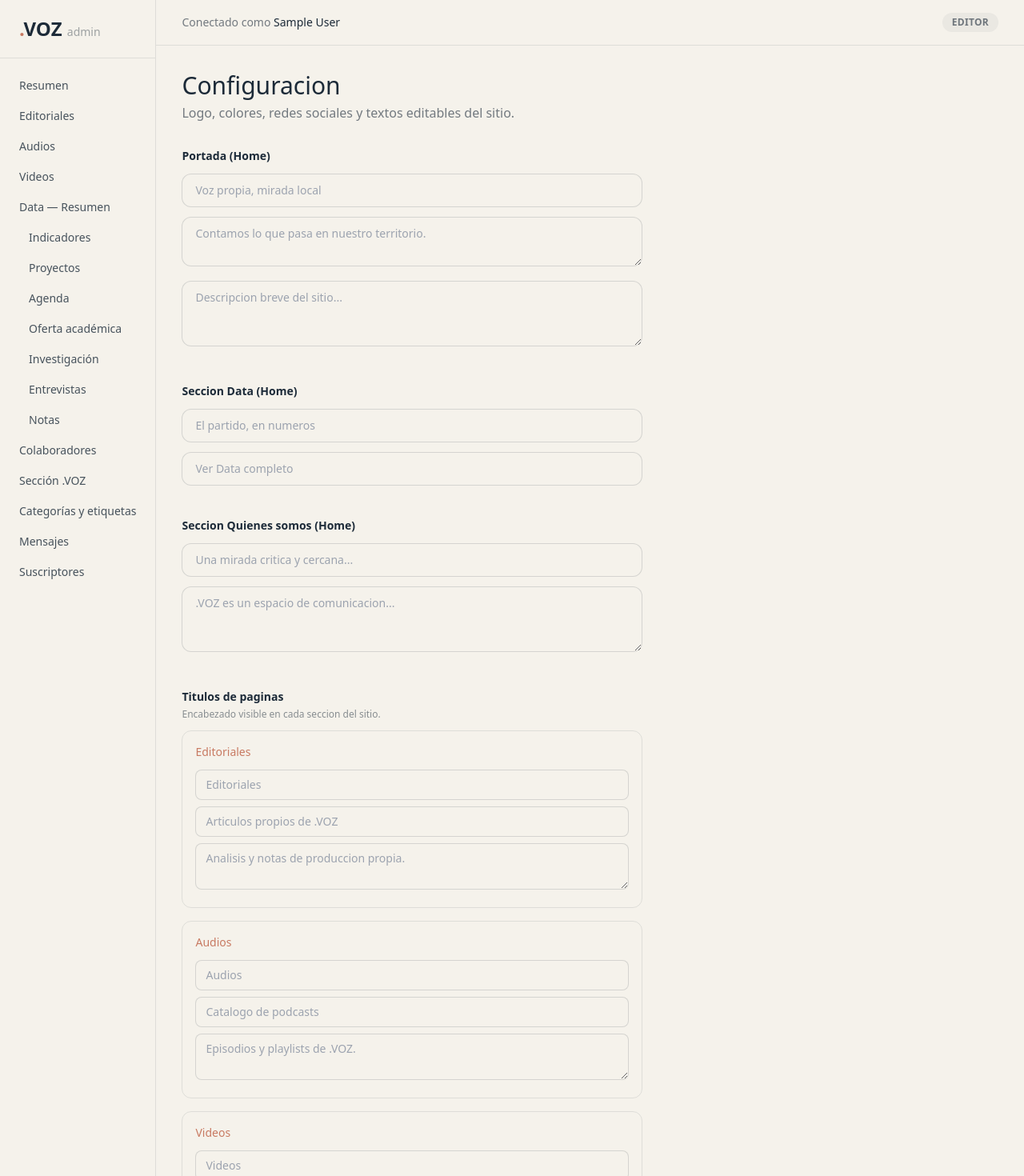
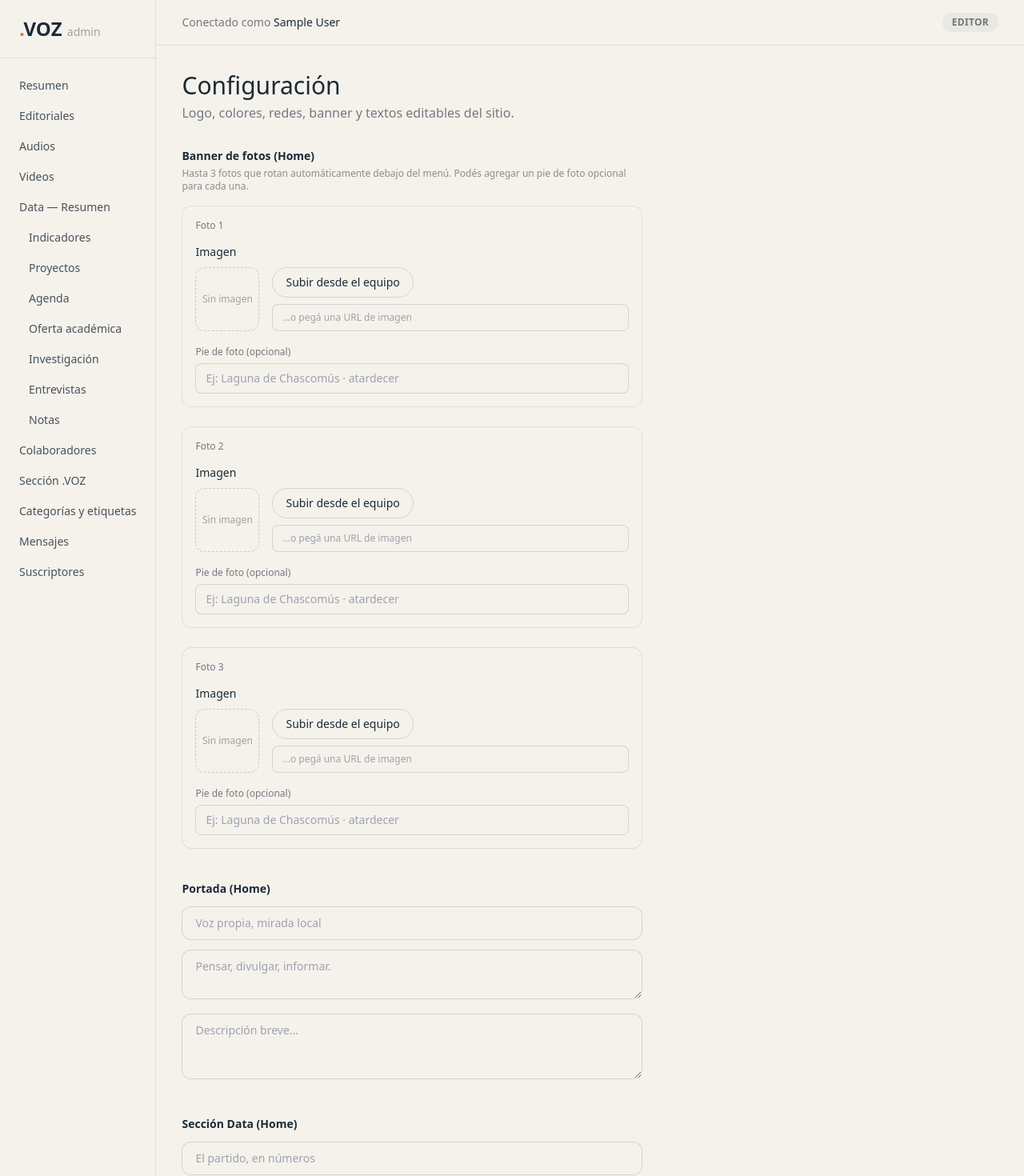
Before and after one commit to pepeyezza/puntovoz, a Next.js app: page /admin/configuracion in a window 1280 px wide. Shown: the top 1470 px of the page at 80% size. Built offline with nearby package versions, Linux system fonts and the light colour scheme; no server answers; the database is empty; sample sign-in values are in the browser's storage.

Commit message:
banner carousel home

```diff
--- a/src/app/admin/(dashboard)/configuracion/page.tsx
+++ b/src/app/admin/(dashboard)/configuracion/page.tsx
@@ -5,23 +5,23 @@ import { updateSiteConfig } from "@/lib/actions/config";
 import ImageUploadField from "@/components/admin/ImageUploadField";
 
 const PAGINAS_SITIO = [
-  { key: "editoriales", label: "Editoriales", placeholders: { eyebrow: "Editoriales", title: "Articulos propios de .VOZ", description: "Analisis y notas de produccion propia." } },
-  { key: "audios", label: "Audios", placeholders: { eyebrow: "Audios", title: "Catalogo de podcasts", description: "Episodios y playlists de .VOZ." } },
-  { key: "videos", label: "Videos", placeholders: { eyebrow: "Videos", title: "Videos de .VOZ", description: "Contenido audiovisual del canal de YouTube." } },
-  { key: "colaboradores", label: "Colaboradores", placeholders: { eyebrow: "Colaboradores", title: "Voces invitadas", description: "Personas de distintos sectores." } },
-  { key: "sobreNosotros", label: "Seccion .VOZ", placeholders: { eyebrow: "Sobre .VOZ", title: ".VOZ", description: "Una mirada critica y cercana." } },
-  { key: "contacto", label: "Contacto", placeholders: { eyebrow: "Contacto", title: "Hablemos", description: "Propuestas, consultas o ideas." } },
+  { key: "editoriales", label: "Editoriales", placeholders: { eyebrow: "Editoriales", title: "Artículos propios de .VOZ", description: "" } },
+  { key: "audios", label: "Audios", placeholders: { eyebrow: "Audios", title: "Catálogo de podcasts", description: "" } },
+  { key: "videos", label: "Videos", placeholders: { eyebrow: "Videos", title: "Videos de .VOZ", description: "" } },
+  { key: "colaboradores", label: "Colaboradores", placeholders: { eyebrow: "Colaboradores", title: "Voces invitadas", description: "" } },
+  { key: "sobreNosotros", label: "Sección .VOZ", placeholders: { eyebrow: "Sobre .VOZ", title: ".VOZ", description: "" } },
+  { key: "contacto", label: "Contacto", placeholders: { eyebrow: "Contacto", title: "Hablemos", description: "" } },
 ];
 
 const PAGINAS_DATA = [
-  { key: "observatorio", label: "Resumen de Data", placeholders: { eyebrow: "Data", title: "Observatorio de Chascomus", description: "Un espacio de seguimiento del desarrollo local." } },
-  { key: "dataIndicadores", label: "Indicadores", placeholders: { eyebrow: "Data", title: "Indicadores", description: "Principales metricas de desarrollo del partido." } },
-  { key: "dataProyectos", label: "Proyectos", placeholders: { eyebrow: "Data", title: "Proyectos de desarrollo local", description: "Iniciativas publicas, privadas y mixtas del partido." } },
-  { key: "dataAgenda", label: "Agenda cultural", placeholders: { eyebrow: "Data", title: "Agenda cultural", description: "Proximas actividades y encuentros comunitarios." } },
-  { key: "dataOfertaAcademica", label: "Oferta academica", placeholders: { eyebrow: "Data", title: "Oferta academica", description: "Instituciones educativas en Chascomus." } },
-  { key: "dataInvestigacion", label: "Investigacion cientifica", placeholders: { eyebrow: "Data", title: "Investigacion cientifica", description: "Instituciones de investigacion en Chascomus." } },
-  { key: "dataEntrevistas", label: "Entrevistas", placeholders: { eyebrow: "Data", title: "Entrevistas", description: "Voces de quienes construyen el desarrollo local." } },
-  { key: "dataNotas", label: "Notas del Observatorio", placeholders: { eyebrow: "Data", title: "Notas sobre desarrollo local", description: "Analisis propios que cruzan datos y contexto." } },
+  { key: "observatorio", label: "Resumen Data" },
+  { key: "dataIndicadores", label: "Indicadores" },
+  { key: "dataProyectos", label: "Proyectos" },
+  { key: "dataAgenda", label: "Agenda cultural" },
+  { key: "dataOfertaAcademica", label: "Oferta académica" },
+  { key: "dataInvestigacion", label: "Investigación científica" },
+  { key: "dataEntrevistas", label: "Entrevistas" },
+  { key: "dataNotas", label: "Notas" },
 ];
 
 async function getConfig() {
@@ -34,46 +34,73 @@ export default async function AdminConfiguracionPage() {
   const colors = (config?.colors as any) ?? {};
   const socials = (config?.socials as any) ?? {};
   const pageHeaders = (config?.pageHeaders as any) ?? {};
+  const bannerImages = ((config as any)?.bannerImages as { url: string; caption: string }[]) ?? [];
 
   return (
     <div>
-      <h1 className="font-display text-3xl">Configuracion</h1>
-      <p className="mt-1 text-principal/60">Logo, colores, redes sociales y textos editables del sitio.</p>
+      <h1 className="font-display text-3xl">Configuración</h1>
+      <p className="mt-1 text-principal/60">Logo, colores, redes, banner y textos editables del sitio.</p>
 
       <form action={updateSiteConfig} className="mt-8 max-w-xl space-y-10">
 
-        {/* Portada Home */}
+        {/* BANNER DE FOTOS */}
+        <div>
+          <p className="text-sm font-semibold">Banner de fotos (Home)</p>
+          <p className="mt-1 text-xs text-principal/50">Hasta 3 fotos que rotan automáticamente debajo del menú. Podés agregar un pie de foto opcional para cada una.</p>
+          <div className="mt-4 space-y-6">
+            {[1, 2, 3].map((i) => {
+              const img = bannerImages[i - 1];
+              return (
+                <div key={i} className="rounded-xl border border-principal/10 p-4">
+                  <p className="mb-3 text-xs font-medium text-principal/60">Foto {i}</p>
+                  <ImageUploadField name={`banner_${i}_url`} defaultValue={img?.url ?? ""} label="Imagen" />
+                  <div className="mt-3">
+                    <label className="text-xs font-medium text-principal/60">Pie de foto (opcional)</label>
+                    <input
+                      name={`banner_${i}_caption`}
+                      type="text"
+                      defaultValue={img?.caption ?? ""}
+                      placeholder="Ej: Laguna de Chascomús · atardecer"
+                      className="mt-1 w-full rounded-lg border border-principal/15 bg-secundario px-3 py-2 text-sm outline-none focus-visible:border-acento"
+                    />
+                  </div>
+                </div>
+              );
+            })}
+          </div>
+        </div>
+
+        {/* PORTADA HOME */}
         <div>
           <p className="text-sm font-semibold">Portada (Home)</p>
           <div className="mt-3 space-y-3">
             <input name="heroEyebrow" type="text" defaultValue={(config as any)?.heroEyebrow ?? ""} placeholder="Voz propia, mirada local" className="w-full rounded-xl border border-principal/15 bg-secundario px-4 py-2.5 text-sm outline-none focus-visible:border-acento" />
-            <textarea name="heroTitle" rows={2} defaultValue={(config as any)?.heroTitle ?? ""} placeholder="Contamos lo que pasa en nuestro territorio." className="w-full rounded-xl border border-principal/15 bg-secundario px-4 py-2.5 text-sm outline-none focus-visible:border-acento" />
-            <textarea name="heroDescription" rows={3} defaultValue={(config as any)?.heroDescription ?? ""} placeholder="Descripcion breve del sitio..." className="w-full rounded-xl border border-principal/15 bg-secundario px-4 py-2.5 text-sm outline-none focus-visible:border-acento" />
+            <textarea name="heroTitle" rows={2} defaultValue={(config as any)?.heroTitle ?? ""} placeholder="Pensar, divulgar, informar." className="w-full rounded-xl border border-principal/15 bg-secundario px-4 py-2.5 text-sm outline-none focus-visible:border-acento" />
+            <textarea name="heroDescription" rows={3} defaultValue={(config as any)?.heroDescription ?? ""} placeholder="Descripción breve..." className="w-full rounded-xl border border-principal/15 bg-secundario px-4 py-2.5 text-sm outline-none focus-visible:border-acento" />
           </div>
         </div>
 
-        {/* Seccion Data en el Home */}
+        {/* SECCIÓN DATA EN EL HOME */}
         <div>
-          <p className="text-sm font-semibold">Seccion Data (Home)</p>
+          <p className="text-sm font-semibold">Sección Data (Home)</p>
           <div className="mt-3 space-y-3">
-            <input name="homeDataTitle" type="text" defaultValue={(config as any)?.homeDataTitle ?? ""} placeholder="El partido, en numeros" className="w-full rounded-xl border border-principal/15 bg-secundario px-4 py-2.5 text-sm outline-none focus-visible:border-acento" />
-            <input name="homeDataSubtitle" type="text" defaultValue={(config as any)?.homeDataSubtitle ?? ""} placeholder="Ver Data completo" className="w-full rounded-xl border border-principal/15 bg-secundario px-4 py-2.5 text-sm outline-none focus-visible:border-acento" />
+            <input name="homeDataTitle" type="text" defaultValue={(config as any)?.homeDataTitle ?? ""} placeholder="El partido, en números" className="w-full rounded-xl border border-principal/15 bg-secundario px-4 py-2.5 text-sm outline-none focus-visible:border-acento" />
+            <input name="homeDataSubtitle" type="text" defaultValue={(config as any)?.homeDataSubtitle ?? ""} placeholder="Ver Data completo →" className="w-full rounded-xl border border-principal/15 bg-secundario px-4 py-2.5 text-sm outline-none focus-visible:border-acento" />
           </div>
         </div>
 
-        {/* Seccion Quienes somos en el Home */}
+        {/* SECCIÓN QUIÉNES SOMOS */}
         <div>
-          <p className="text-sm font-semibold">Seccion Quienes somos (Home)</p>
+          <p className="text-sm font-semibold">Sección Quiénes somos (Home)</p>
           <div className="mt-3 space-y-3">
-            <input name="homeNosotrosTitle" type="text" defaultValue={(config as any)?.homeNosotrosTitle ?? ""} placeholder="Una mirada critica y cercana..." className="w-full rounded-xl border border-principal/15 bg-secundario px-4 py-2.5 text-sm outline-none focus-visible:border-acento" />
-            <textarea name="homeNosotrosText" rows={3} defaultValue={(config as any)?.homeNosotrosText ?? ""} placeholder=".VOZ es un espacio de comunicacion..." className="w-full rounded-xl border border-principal/15 bg-secundario px-4 py-2.5 text-sm outline-none focus-visible:border-acento" />
+            <input name="homeNosotrosTitle" type="text" defaultValue={(config as any)?.homeNosotrosTitle ?? ""} placeholder="Una mirada crítica y cercana..." className="w-full rounded-xl border border-principal/15 bg-secundario px-4 py-2.5 text-sm outline-none focus-visible:border-acento" />
+            <textarea name="homeNosotrosText" rows={3} defaultValue={(config as any)?.homeNosotrosText ?? ""} placeholder=".VOZ es un espacio de comunicación..." className="w-full rounded-xl border border-principal/15 bg-secundario px-4 py-2.5 text-sm outline-none focus-visible:border-acento" />
           </div>
         </div>
 
-        {/* Titulos de paginas del sitio */}
+        {/* TÍTULOS DE PÁGINAS */}
         <div>
-          <p className="text-sm font-semibold">Titulos de paginas</p>
-          <p className="mt-1 text-xs text-principal/50">Encabezado visible en cada seccion del sitio.</p>
+          <p className="text-sm font-semibold">Títulos de páginas</p>
           <div className="mt-3 space-y-4">
             {PAGINAS_SITIO.map((p) => (
               <div key={p.key} className="rounded-xl border border-principal/10 p-4">
@@ -81,35 +108,34 @@ export default async function AdminConfiguracionPage() {
                 <div className="mt-3 space-y-2">
                   <input name={`page_${p.key}_eyebrow`} type="text" defaultValue={pageHeaders[p.key]?.eyebrow ?? ""} placeholder={p.placeholders.eyebrow} className="w-full rounded-lg border border-principal/15 bg-secundario px-3 py-2 text-sm outline-none focus-visible:border-acento" />
                   <input name={`page_${p.key}_title`} type="text" defaultValue={pageHeaders[p.key]?.title ?? ""} placeholder={p.placeholders.title} className="w-full rounded-lg border border-principal/15 bg-secundario px-3 py-2 text-sm outline-none focus-visible:border-acento" />
-                  <textarea name={`page_${p.key}_description`} rows={2} defaultValue={pageHeaders[p.key]?.description ?? ""} placeholder={p.placeholders.description} className="w-full rounded-lg border border-principal/15 bg-secundario px-3 py-2 text-sm outline-none focus-visible:border-acento" />
+                  <textarea name={`page_${p.key}_description`} rows={2} defaultValue={pageHeaders[p.key]?.description ?? ""} placeholder="Descripción..." className="w-full rounded-lg border border-principal/15 bg-secundario px-3 py-2 text-sm outline-none focus-visible:border-acento" />
                 </div>
               </div>
             ))}
           </div>
         </div>
 
-        {/* Titulos de subsecciones de Data */}
+        {/* TÍTULOS DE DATA */}
         <div>
-          <p className="text-sm font-semibold">Titulos de subsecciones de Data</p>
-          <p className="mt-1 text-xs text-principal/50">Encabezado visible en cada subseccion dentro de Data.</p>
+          <p className="text-sm font-semibold">Títulos de subsecciones de Data</p>
           <div className="mt-3 space-y-4">
             {PAGINAS_DATA.map((p) => (
               <div key={p.key} className="rounded-xl border border-principal/10 p-4">
                 <p className="text-sm font-medium" style={{ color: "#2d6a4f" }}>{p.label}</p>
                 <div className="mt-3 space-y-2">
-                  <input name={`page_${p.key}_eyebrow`} type="text" defaultValue={pageHeaders[p.key]?.eyebrow ?? ""} placeholder={p.placeholders.eyebrow} className="w-full rounded-lg border border-principal/15 bg-secundario px-3 py-2 text-sm outline-none focus-visible:border-acento" />
-                  <input name={`page_${p.key}_title`} type="text" defaultValue={pageHeaders[p.key]?.title ?? ""} placeholder={p.placeholders.title} className="w-full rounded-lg border border-principal/15 bg-secundario px-3 py-2 text-sm outline-none focus-visible:border-acento" />
-                  <textarea name={`page_${p.key}_description`} rows={2} defaultValue={pageHeaders[p.key]?.description ?? ""} placeholder={p.placeholders.description} className="w-full rounded-lg border border-principal/15 bg-secundario px-3 py-2 text-sm outline-none focus-visible:border-acento" />
+                  <input name={`page_${p.key}_eyebrow`} type="text" defaultValue={pageHeaders[p.key]?.eyebrow ?? ""} placeholder="Eyebrow" className="w-full rounded-lg border border-principal/15 bg-secundario px-3 py-2 text-sm outline-none focus-visible:border-acento" />
+                  <input name={`page_${p.key}_title`} type="text" defaultValue={pageHeaders[p.key]?.title ?? ""} placeholder="Título" className="w-full rounded-lg border border-principal/15 bg-secundario px-3 py-2 text-sm outline-none focus-visible:border-acento" />
+                  <textarea name={`page_${p.key}_description`} rows={2} defaultValue={pageHeaders[p.key]?.description ?? ""} placeholder="Descripción..." className="w-full rounded-lg border border-principal/15 bg-secundario px-3 py-2 text-sm outline-none focus-visible:border-acento" />
                 </div>
               </div>
             ))}
           </div>
         </div>
 
-        {/* Logo */}
+        {/* LOGO */}
         <ImageUploadField name="logoUrl" defaultValue={(config as any)?.logoUrl ?? ""} label="Logo" />
 
-        {/* Paleta de colores */}
+        {/* PALETA */}
         <div>
           <p className="text-sm font-semibold">Paleta de colores</p>
           <div className="mt-3 grid grid-cols-2 gap-4 sm:grid-cols-4">
@@ -127,10 +153,9 @@ export default async function AdminConfiguracionPage() {
           </div>
         </div>
 
-        {/* Redes sociales */}
+        {/* REDES */}
         <div>
           <p className="text-sm font-semibold">Redes sociales</p>
-          <p className="mt-1 text-xs text-principal/50">Pega la URL completa incluyendo https://</p>
           <div className="mt-3 space-y-3">
             <div>
               <label className="text-xs text-principal/60">Instagram</label>
@@ -144,7 +169,7 @@ export default async function AdminConfiguracionPage() {
         </div>
 
         <button type="submit" className="rounded-full bg-principal px-6 py-3 text-sm font-semibold text-secundario hover:-translate-y-0.5">
-          Guardar configuracion
+          Guardar configuración
         </button>
       </form>
     </div>
--- a/src/app/page.tsx
+++ b/src/app/page.tsx
@@ -2,6 +2,7 @@ export const dynamic = "force-dynamic";
 
 import Link from "next/link";
 import Hero from "@/components/layout/Hero";
+import BannerCarousel from "@/components/layout/BannerCarousel";
 import ArticleCard from "@/components/editorial/ArticleCard";
 import AudioCard from "@/components/audio/AudioCard";
 import ObservatorioPreview from "@/components/observatorio/ObservatorioPreview";
@@ -21,9 +22,10 @@ async function getConfig() {
       dataSubtitle: (config as any)?.homeDataSubtitle || "Ver Data completo →",
       nosotrosTitle: (config as any)?.homeNosotrosTitle || "Una mirada crítica y cercana sobre lo que construye nuestra región.",
       nosotrosText: (config as any)?.homeNosotrosText || ".VOZ es un espacio de comunicación, divulgación y opinión que pone en agenda el desarrollo local.",
+      bannerImages: ((config as any)?.bannerImages as { url: string; caption: string }[]) ?? [],
     };
   } catch {
-    return { dataTitle: "El partido, en números", dataSubtitle: "Ver Data completo →", nosotrosTitle: "Una mirada crítica y cercana.", nosotrosText: ".VOZ es un espacio de comunicación." };
+    return { dataTitle: "El partido, en números", dataSubtitle: "Ver Data completo →", nosotrosTitle: "Una mirada crítica y cercana.", nosotrosText: ".VOZ es un espacio de comunicación.", bannerImages: [] };
   }
 }
 
@@ -50,8 +52,14 @@ export default async function HomePage() {
 
   return (
     <>
+      {/* Banner de fotos — entre el nav y el hero */}
+      {config.bannerImages.length > 0 && (
+        <BannerCarousel images={config.bannerImages} />
+      )}
+
       <Hero eyebrow={config.eyebrow} title={config.title} description={config.description} />
 
+      {/* Últimos editoriales */}
       <section className="mx-auto max-w-editorial px-5 py-16 lg:px-8">
         <div className="flex items-end justify-between">
           <div>
@@ -69,6 +77,7 @@ export default async function HomePage() {
         </div>
       </section>
 
+      {/* Explorá por tema */}
       <section className="border-y border-principal/10 bg-principal/[0.03] py-12">
         <div className="mx-auto max-w-editorial px-5 lg:px-8">
           <p className="eyebrow text-acento">Explorá por tema</p>
@@ -82,6 +91,7 @@ export default async function HomePage() {
         </div>
       </section>
 
+      {/* Últimos audios */}
       <section className="mx-auto max-w-editorial px-5 py-16 lg:px-8">
         <div className="flex items-end justify-between">
           <div>
@@ -97,6 +107,7 @@ export default async function HomePage() {
 
       <ObservatorioPreview indicadores={indicadores} titulo={config.dataTitle} linkLabel={config.dataSubtitle} />
 
+      {/* Quiénes somos */}
       <section className="mx-auto max-w-editorial px-5 py-20 lg:px-8">
         <div className="grid gap-10 lg:grid-cols-[0.8fr_1.2fr] lg:items-center">
           <div>
--- /dev/null
+++ b/src/components/layout/BannerCarousel.tsx
@@ -0,0 +1,68 @@
+"use client";
+
+import { useState, useEffect } from "react";
+import Image from "next/image";
+
+type BannerImage = { url: string; caption?: string };
+
+type Props = { images: BannerImage[] };
+
+export default function BannerCarousel({ images }: Props) {
+  const [actual, setActual] = useState(0);
+
+  useEffect(() => {
+    if (images.length <= 1) return;
+    const timer = setInterval(() => {
+      setActual((prev) => (prev + 1) % images.length);
+    }, 5000);
+    return () => clearInterval(timer);
+  }, [images.length]);
+
+  if (images.length === 0) return null;
+
+  return (
+    <div className="relative h-48 w-full overflow-hidden bg-principal sm:h-64 lg:h-80">
+      {images.map((img, i) => (
+        <div
+          key={i}
+          className={`absolute inset-0 transition-opacity duration-1000 ${
+            i === actual ? "opacity-100" : "opacity-0"
+          }`}
+        >
+          <Image
+            src={img.url}
+            alt={img.caption || `Chascomús ${i + 1}`}
+            fill
+            className="object-cover"
+            priority={i === 0}
+          />
+          {/* Degradado inferior suave */}
+          <div className="absolute inset-0 bg-gradient-to-t from-principal/40 to-transparent" />
+        </div>
+      ))}
+
+      {/* Caption */}
+      {images[actual]?.caption && (
+        <p className="absolute bottom-3 left-5 text-xs font-medium text-secundario/80 drop-shadow">
+          {images[actual].caption}
+        </p>
+      )}
+
+      {/* Indicadores */}
+      {images.length > 1 && (
+        <div className="absolute bottom-3 right-5 flex gap-1.5">
+          {images.map((_, i) => (
+            <button
+              key={i}
+              onClick={() => setActual(i)}
+              aria-label={`Foto ${i + 1}`}
+              className={`h-1.5 rounded-full transition-all ${
+                i === actual ? "w-5 bg-joven" : "w-1.5 bg-secundario/50"
+              }`}
+            />
+          ))}
+        </div>
+      )}
+    </div>
+  );
+}
--- a/src/lib/actions/config.ts
+++ b/src/lib/actions/config.ts
@@ -20,6 +20,11 @@ export async function updateSiteConfig(formData: FormData) {
   const homeDataSubtitle = String(formData.get("homeDataSubtitle") || "");
   const homeNosotrosTitle = String(formData.get("homeNosotrosTitle") || "");
   const homeNosotrosText = String(formData.get("homeNosotrosText") || "");
+
+  const bannerImages = [1, 2, 3].map((i) => ({
+    url: String(formData.get(`banner_${i}_url`) || ""),
+    caption: String(formData.get(`banner_${i}_caption`) || ""),
+  })).filter((img) => img.url);
 
   const pageKeys = [
     "editoriales", "audios", "videos", "observatorio", "colaboradores", "sobreNosotros", "contacto",
@@ -46,6 +51,7 @@ export async function updateSiteConfig(formData: FormData) {
     homeDataSubtitle,
     homeNosotrosTitle,
     homeNosotrosText,
+    bannerImages,
     pageHeaders,
   };
 
@@ -62,11 +68,4 @@ export async function updateSiteConfig(formData: FormData) {
 
   revalidatePath("/admin/configuracion");
   revalidatePath("/");
-  revalidatePath("/editoriales");
-  revalidatePath("/audios");
-  revalidatePath("/videos");
-  revalidatePath("/observatorio");
-  revalidatePath("/colaboradores");
-  revalidatePath("/sobre-nosotros");
-  revalidatePath("/contacto");
 }
```
Also changed, not shown: 1 other file (tests, documents, lock files or other folders).
